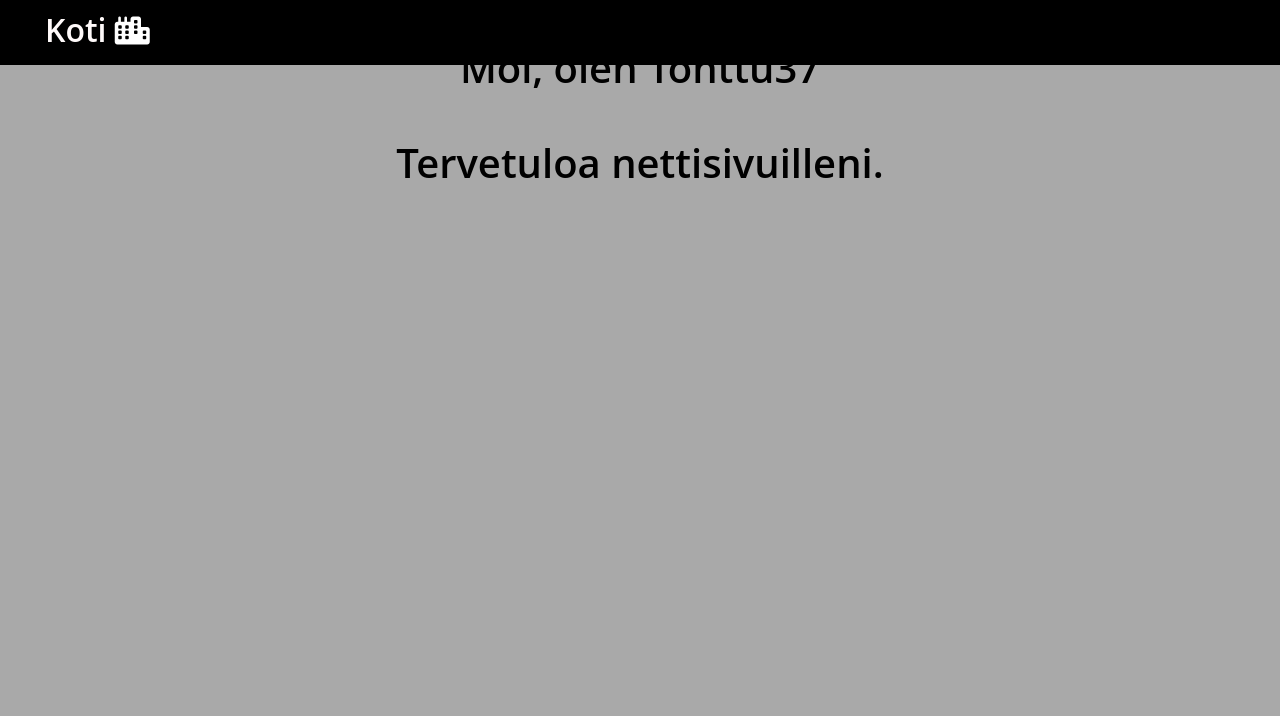
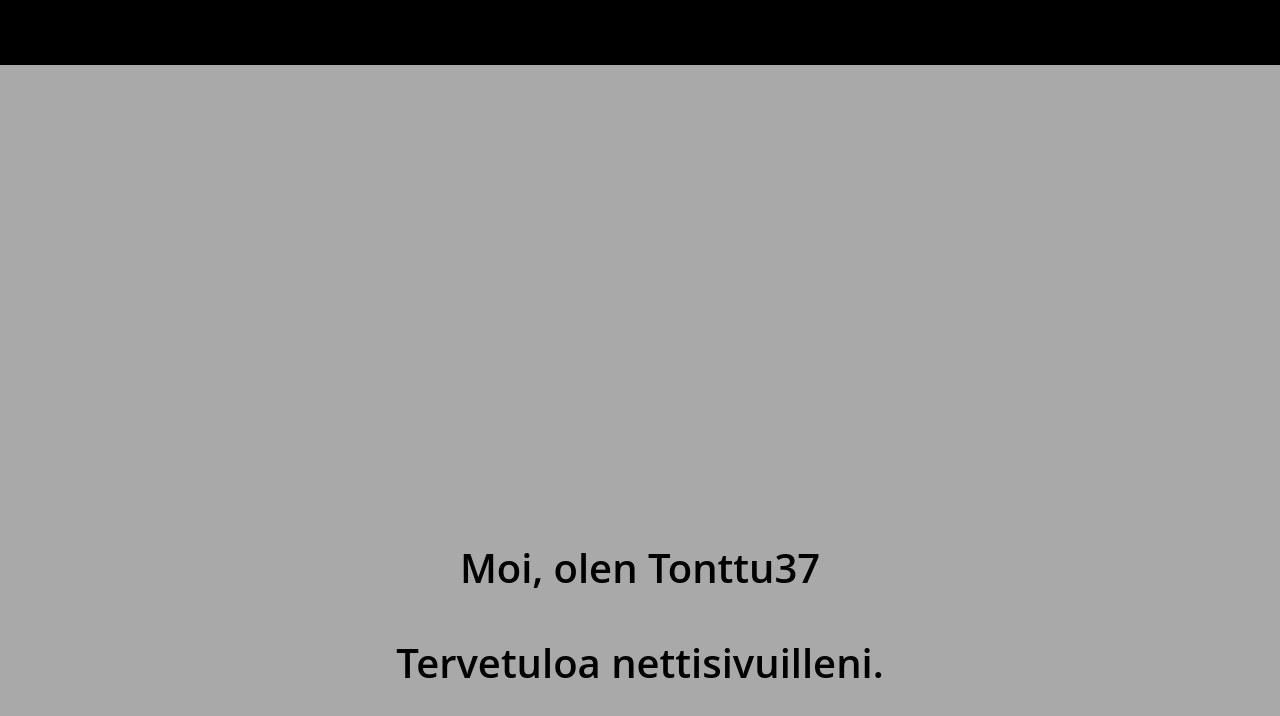
Before and after one commit to xToffi/website-example, a plain HTML site: page index.html in a window 1280 px wide. Shown: the top 716 px of the page. Drawn offline with Linux system fonts and the light colour scheme.

Commit message:
commit on main

```diff
--- a/index.html
+++ b/index.html
@@ -17,12 +17,16 @@
     <header>
         <div id="menu">
             <div id="menu_text">
-                <p><a href="https://tonttu37.cf">Koti</a> <i class="fas fa-city fa-sm" aria-hidden="true"></i></p>
+                <div id="box">
+                    <p><a href="https://tonttu37.cf">Koti</a> <i class="fas fa-city fa-sm" aria-hidden="true"></i></p>
+                </div>
             </div>
         </div>
     </header>
-    <p id="centre">Moi, olen Tonttu37</p>
-    <p id="centre">Tervetuloa nettisivuilleni.</p>
+    <div id="about">
+        <p id="centre">Moi, olen Tonttu37</p>
+        <p id="centre">Tervetuloa nettisivuilleni.</p>
+        </biv>
 </body>
 
 </html>
--- a/styles.css
+++ b/styles.css
@@ -8,8 +8,9 @@ body {
 header {
     display: block;
   }
-p {
+#about p {
     font-size: 250%;
+    position: relative; top:500px;
 }
 a {
     color: snow;
@@ -25,6 +26,7 @@ a {
 }
 #box {
     border: 5px solid rgb(255, 255, 255);
+    padding: 15px;
     width: 80px;
     height: 50px;
     position: relative; top: -115px; left:44px;
```
